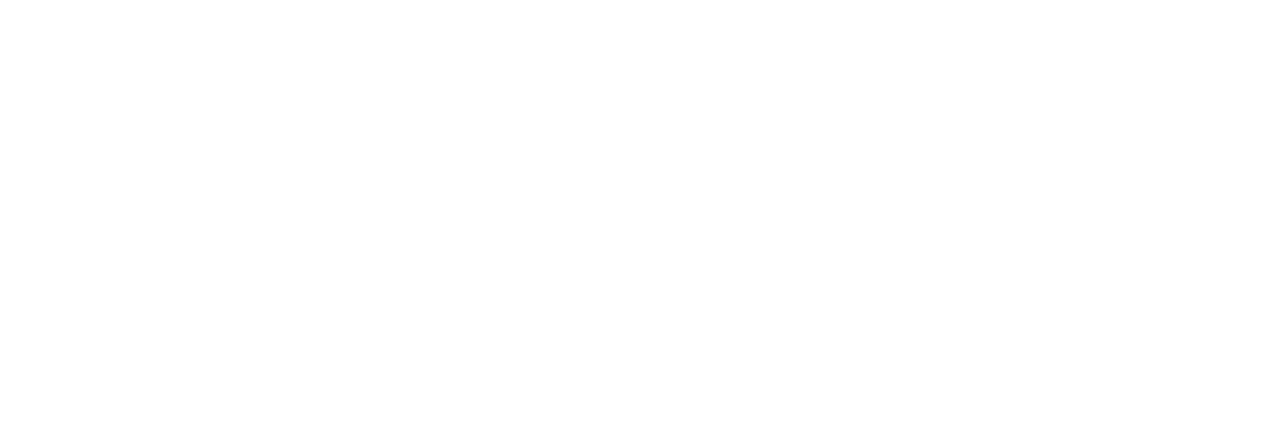
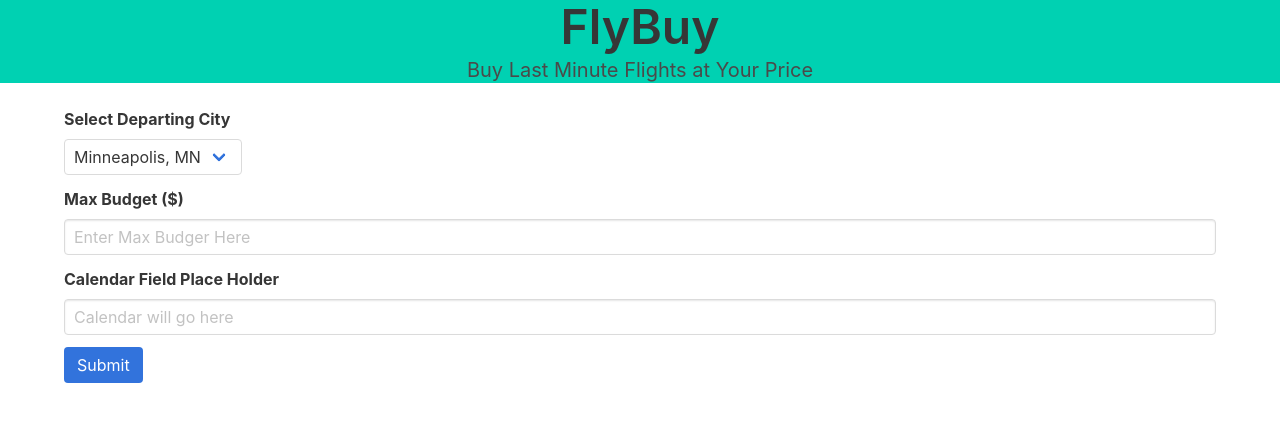
Before and after one commit to Iceberg09/amazing-rebels, a plain HTML site: page index.html in a window 1280 px wide. Drawn offline with nearby package versions, Linux system fonts and the light colour scheme.

Commit message:
First html layout template

```diff
--- a/index.html
+++ b/index.html
@@ -1,14 +1,67 @@
 <!DOCTYPE html>
 <html lang="en">
+
 <head>
     <meta charset="UTF-8">
     <meta name="viewport" content="width=device-width, initial-scale=1.0">
     <meta http-equiv="X-UA-Compatible" content="ie=edge">
-    <link href="https://stackpath.bootstrapcdn.com/font-awesome/4.7.0/css/font-awesome.min.css" rel="stylesheet" integrity="sha384-wvfXpqpZZVQGK6TAh5PVlGOfQNHSoD2xbE+QkPxCAFlNEevoEH3Sl0sibVcOQVnN" crossorigin="anonymous">
+    <link href="https://stackpath.bootstrapcdn.com/font-awesome/4.7.0/css/font-awesome.min.css" rel="stylesheet"
+        integrity="sha384-wvfXpqpZZVQGK6TAh5PVlGOfQNHSoD2xbE+QkPxCAFlNEevoEH3Sl0sibVcOQVnN" crossorigin="anonymous">
     <link rel="stylesheet" href="https://cdnjs.cloudflare.com/ajax/libs/bulma/0.7.2/css/bulma.css">
+    <link rel="stylesheet" href="assets/css/style.css">
     <title>FlyBuy</title>
 </head>
+
 <body>
 
+    <div class="block has-text-centered has-background-primary">
+        <h1 class="title is-1">FlyBuy</h1>
+        <h1 class="subtitle is-5">Buy Last Minute Flights at Your Price</h1>
+    </div>
+
+    <div class="container">
+        <div class="block">
+
+            <div class="field">
+                <div class="control">
+                    <label class="label">Select Departing City</label>
+                    <div class="select is primary">
+                        <select>
+                            <option>Minneapolis, MN</option>
+                            <option>Chicago, IL</option>
+                        </select>
+                    </div>
+                </div>
+            </div>
+
+            <div class="field">
+                <label class="label">Max Budget ($)</label>
+                <div class="control">
+                    <input class="input" type="text" placeholder="Enter Max Budger Here">
+                </div>
+            </div>
+
+            <div class="field">
+                <label class="label">Calendar Field Place Holder</label>
+                <div class="control">
+                    <input type="text" class="input" placeholder="Calendar will go here">
+                </div>
+            </div>
+
+            <div class="field is-grouped">
+                <div class="control">
+                    <button class="button is-link">Submit</button>
+                </div>
+            </div>
+
+        </div>
+    </div>
+
+
+    <script src="https://code.jquery.com/jquery-3.3.1.min.js" integrity="sha256-FgpCb/KJQlLNfOu91ta32o/NMZxltwRo8QtmkMRdAu8="
+        crossorigin="anonymous"></script>
+    <script src="https://cdnjs.cloudflare.com/ajax/libs/moment.js/2.24.0/moment.min.js"></script>
+    <script src="assets/javascript/app.js"></script>
 </body>
+
 </html>
```
